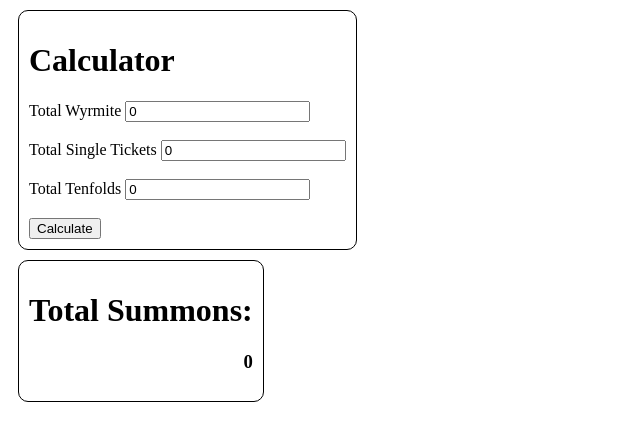
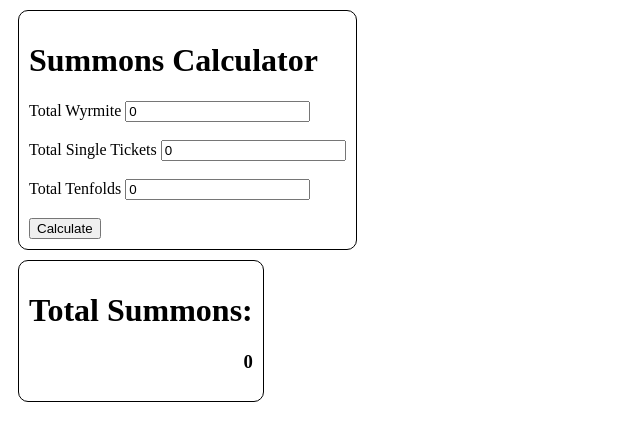
Before and after one commit to Enspiron/SummonsCalculator, a plain HTML site: page index.html in a window 1280 px wide. Shown: the whole page, without its empty margins (0-640 px from the left). Drawn offline with Linux system fonts and the light colour scheme.

Commit message:
Update index.html

```diff
--- a/index.html
+++ b/index.html
@@ -9,7 +9,7 @@
 </head>
 <body>
     <form onsubmit="Calculate(event)" class='form'>
-        <h1>Calculator</h1>
+        <h1>Summons Calculator</h1>
         <label>Total Wyrmite</label>
         <input type="number" value='0' name="Wyrmite" id="Wyrmmite"/><br/><br/>
         <label>Total Single Tickets</label>
```
